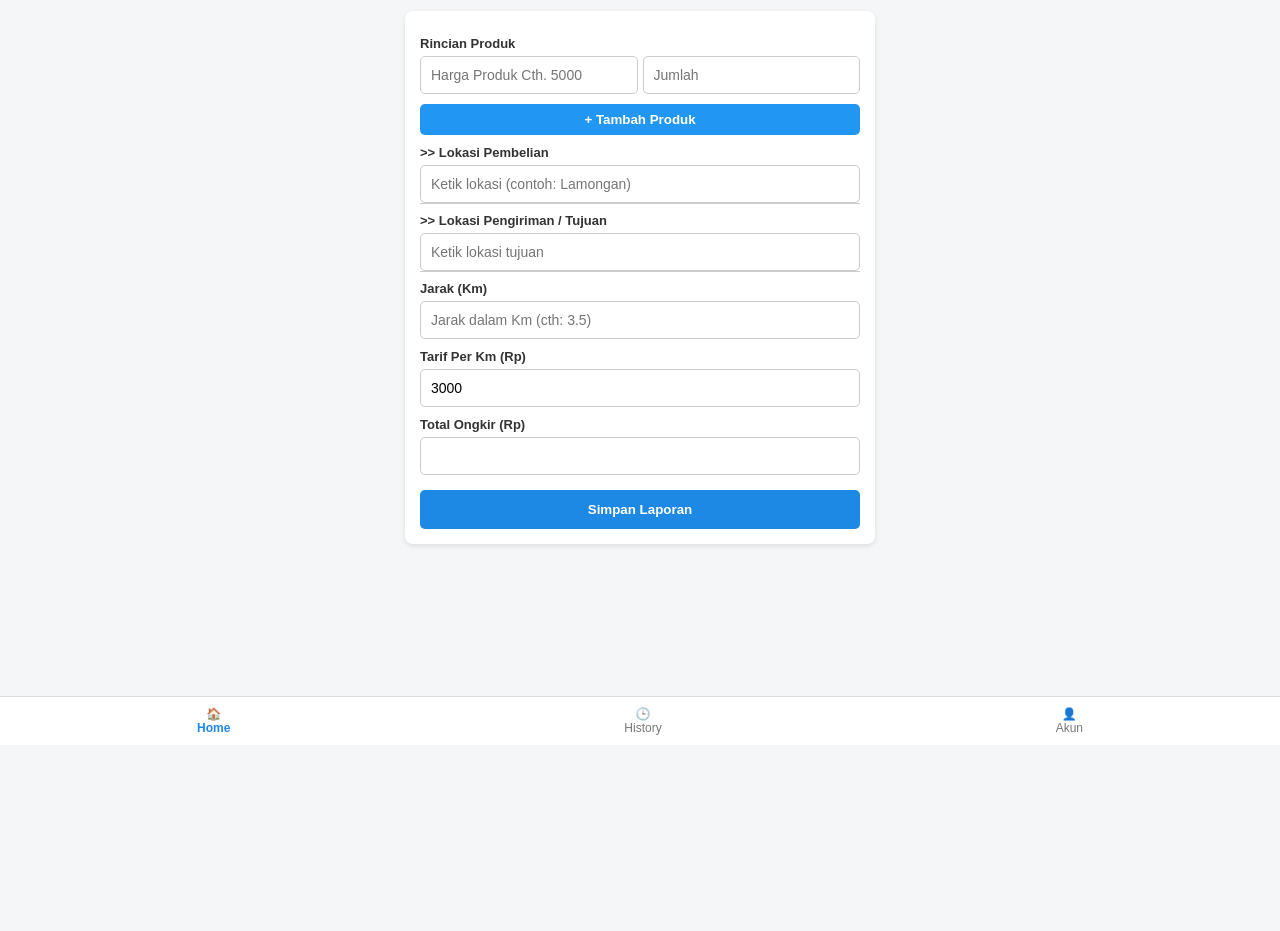
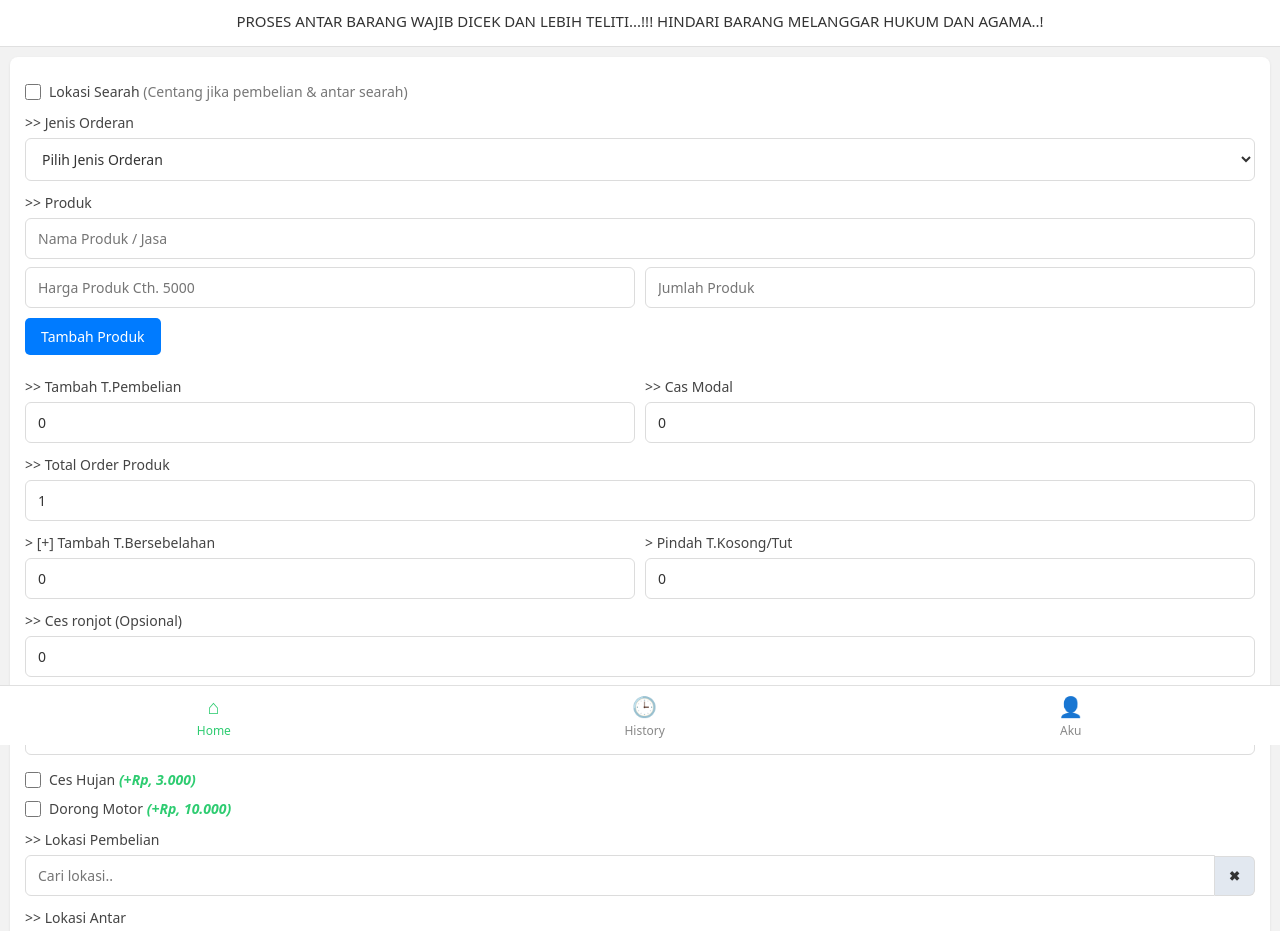
Before and after one commit to bluedelivery/Blue-delivery, a plain HTML site: page index.html in a window 1280 px wide. Shown: the part 55-986 px from the top of the page. Before the commit the page ends 800 px from the top, so only its background shows below. Drawn offline with Linux system fonts and the light colour scheme.

Commit message:
Update index.html

```diff
--- a/index.html
+++ b/index.html
@@ -7,270 +7,416 @@
   <style>
     * {
       box-sizing: border-box;
-      font-family: Arial, sans-serif;
       margin: 0;
       padding: 0;
+      font-family: system-ui, -apple-system, Roboto, Arial, sans-serif;
     }
+
     body {
-      background-color: #f4f6f8;
-      padding-bottom: 70px;
+      background-color: #f2f2f2;
+      padding-bottom: 75px;
     }
+
+    /* Header Navigasi */
     .header {
-      background-color: #1e88e5;
+      background-color: #2ecc71;
       color: white;
-      text-align: center;
-      padding: 15px;
+      padding: 14px 16px;
       font-size: 18px;
       font-weight: bold;
     }
-    .container {
-      padding: 15px;
-      max-width: 500px;
-      margin: auto;
+
+    /* Pengumuman Atas */
+    .announcement {
+      background-color: #ffffff;
+      padding: 14px;
+      text-align: center;
+      font-size: 15px;
+      font-weight: 500;
+      color: #333;
+      line-height: 1.4;
+      border-bottom: 1px solid #e0e0e0;
     }
-    .page {
-      display: none;
-    }
-    .active {
-      display: block;
-    }
-    .card {
-      background: white;
+
+    /* Card Utama Form */
+    .card-container {
+      background-color: #ffffff;
+      margin: 10px;
       padding: 15px;
       border-radius: 8px;
-      box-shadow: 0 2px 5px rgba(0,0,0,0.1);
-      margin-bottom: 15px;
+      box-shadow: 0 1px 3px rgba(0, 0, 0, 0.08);
     }
-    label {
-      font-weight: bold;
-      font-size: 13px;
-      display: block;
-      margin-top: 10px;
-      margin-bottom: 5px;
+
+    /* Label Judul Section */
+    .label {
+      color: #444;
+      font-size: 14px;
+      margin: 12px 0 6px 0;
+      font-weight: normal;
+    }
+
+    /* Input & Select Custom */
+    input[type="text"],
+    input[type="number"],
+    select {
+      width: 100%;
+      padding: 10px 12px;
+      border: 1px solid #dcdcdc;
+      border-radius: 6px;
+      background-color: #ffffff;
+      font-size: 14px;
       color: #333;
+      outline: none;
     }
-    input, select, textarea {
-      width: 100%;
-      padding: 10px;
-      border: 1px solid #ccc;
-      border-radius: 5px;
-      font-size: 14px;
-    }
-    .btn {
-      background-color: #1e88e5;
-      color: white;
-      border: none;
-      padding: 12px;
-      width: 100%;
-      border-radius: 5px;
-      font-weight: bold;
-      cursor: pointer;
-      margin-top: 15px;
-    }
-    .btn-add {
-      background-color: #2196F3;
-      padding: 8px;
-      margin-top: 5px;
-    }
+
+    /* Input Lokasi dengan Tombol Clear (X) */
     .autocomplete-wrapper {
       position: relative;
     }
-    .suggestions {
+
+    .input-group-location {
+      display: flex;
+      align-items: center;
+    }
+
+    .input-group-location input {
+      border-top-right-radius: 0;
+      border-bottom-right-radius: 0;
+    }
+
+    .btn-clear {
+      background-color: #e2e8f0;
+      border: 1px solid #dcdcdc;
+      border-left: none;
+      padding: 10px 14px;
+      border-top-right-radius: 6px;
+      border-bottom-right-radius: 6px;
+      cursor: pointer;
+      font-weight: bold;
+      color: #333;
+    }
+
+    /* Daftar Saran Alamat Autocomplete (Pop-up Dropdown) */
+    .autocomplete-suggestions {
       position: absolute;
       top: 100%;
       left: 0;
       right: 0;
-      background: white;
-      border: 1px solid #ccc;
-      border-top: none;
-      z-index: 1000;
-      max-height: 150px;
+      background-color: #ffffff;
+      border: 1px solid #adadad;
+      border-radius: 0 0 6px 6px;
+      max-height: 200px;
       overflow-y: auto;
-      border-radius: 0 0 5px 5px;
+      z-index: 99;
+      box-shadow: 0 4px 8px rgba(0,0,0,0.15);
+      display: none;
     }
-    .suggestion-item {
-      padding: 8px 10px;
-      font-size: 12px;
+
+    .autocomplete-item {
+      padding: 10px 12px;
+      font-size: 13px;
+      border-bottom: 1px solid #eee;
       cursor: pointer;
-      border-bottom: 1px solid #eee;
+      color: #222;
+      line-height: 1.4;
     }
-    .suggestion-item:hover {
-      background-color: #e3f2fd;
+
+    .autocomplete-item:hover {
+      background-color: #eef2f5;
     }
-    .product-row {
+
+    .autocomplete-item strong {
+      background-color: #fef08a;
+    }
+
+    /* Layout Grid 2 Kolom */
+    .grid-2 {
+      display: grid;
+      grid-template-columns: 1fr 1fr;
+      gap: 10px;
+    }
+
+    /* Tombol Tambah Produk */
+    .btn-blue {
+      background-color: #007bff;
+      color: white;
+      border: none;
+      padding: 9px 16px;
+      border-radius: 5px;
+      font-size: 14px;
+      cursor: pointer;
+      margin-top: 10px;
+      display: inline-block;
+    }
+
+    /* Group Checkbox Opsi */
+    .checkbox-group {
+      margin: 10px 0;
       display: flex;
-      gap: 5px;
-      margin-bottom: 5px;
+      align-items: center;
+      gap: 8px;
+      font-size: 14px;
+      color: #444;
     }
-    .navbar {
+
+    .checkbox-group input[type="checkbox"] {
+      width: 16px;
+      height: 16px;
+    }
+
+    .checkbox-group .highlight {
+      color: #2ecc71;
+      font-style: italic;
+      font-weight: bold;
+    }
+
+    /* Keterangan Customer */
+    .customer-note {
+      color: #007bff;
+      font-size: 14px;
+      font-weight: 500;
+      margin-top: 15px;
+      cursor: pointer;
+      display: flex;
+      align-items: center;
+      gap: 4px;
+    }
+
+    /* Bottom Navbar */
+    .bottom-nav {
       position: fixed;
       bottom: 0;
-      width: 100%;
-      background: white;
+      left: 0;
+      right: 0;
+      height: 60px;
+      background-color: #ffffff;
+      border-top: 1px solid #e0e0e0;
       display: flex;
       justify-content: space-around;
-      padding: 10px 0;
-      border-top: 1px solid #ddd;
+      align-items: center;
+      z-index: 100;
     }
+
     .nav-item {
-      text-align: center;
-      color: #777;
+      display: flex;
+      flex-direction: column;
+      align-items: center;
+      color: #2ecc71;
       font-size: 12px;
       text-decoration: none;
-      cursor: pointer;
     }
-    .nav-item.active-nav {
-      color: #1e88e5;
-      font-weight: bold;
+
+    .nav-item.inactive {
+      color: #888888;
     }
-    .avatar {
-      width: 60px;
-      height: 60px;
-      background: #2196f3;
-      color: white;
-      border-radius: 50%;
-      display: flex;
-      align-items: center;
-      justify-content: center;
-      font-size: 24px;
-      margin: 10px auto;
+
+    .nav-icon {
+      font-size: 20px;
+      margin-bottom: 2px;
     }
   </style>
 </head>
 <body>
 
-  <div class="header">Laporan Blue Delivery</div>
+  <!-- Header Top -->
+  <div class="header">
+    Laporan Blue Delivery
+  </div>
 
-  <div class="container">
-    <!-- HOME PAGE -->
-    <div id="page-home" class="page active">
-      <div class="card">
-        <label>Rincian Produk</label>
-        <div id="product-list">
-          <div class="product-row">
-            <input type="text" placeholder="Harga Produk Cth. 5000" class="prod-price">
-            <input type="number" placeholder="Jumlah" class="prod-qty">
-          </div>
-        </div>
-        <button type="button" class="btn btn-add" onclick="addProductRow()">+ Tambah Produk</button>
+  <!-- Teks Peringatan Atas -->
+  <div class="announcement">
+    PROSES ANTAR BARANG WAJIB DICEK DAN LEBIH TELITI...!!! HINDARI BARANG MELANGGAR HUKUM DAN AGAMA..!
+  </div>
 
-        <!-- Lokasi Pembelian dengan Autocomplete -->
-        <label>>> Lokasi Pembelian</label>
-        <div class="autocomplete-wrapper">
-          <input type="text" id="lokasi-beli" placeholder="Ketik lokasi (contoh: Lamongan)" oninput="searchLocation(this, 'sug-beli')">
-          <div id="sug-beli" class="suggestions"></div>
-        </div>
+  <!-- Form Container / Kartu Isian -->
+  <div class="card-container">
 
-        <!-- Lokasi Pengiriman dengan Autocomplete -->
-        <label>>> Lokasi Pengiriman / Tujuan</label>
-        <div class="autocomplete-wrapper">
-          <input type="text" id="lokasi-tujuan" placeholder="Ketik lokasi tujuan" oninput="searchLocation(this, 'sug-tujuan')">
-          <div id="sug-tujuan" class="suggestions"></div>
-        </div>
+    <!-- Checkbox Lokasi Searah -->
+    <div class="checkbox-group">
+      <input type="checkbox" id="searah">
+      <label for="searah">Lokasi Searah <span style="color: #777;">(Centang jika pembelian & antar searah)</span></label>
+    </div>
 
-        <label>Jarak (Km)</label>
-        <input type="number" id="jarak" placeholder="Jarak dalam Km (cth: 3.5)" oninput="hitungTarif()">
+    <!-- Jenis Orderan -->
+    <div class="label">&gt;&gt; Jenis Orderan</div>
+    <select>
+      <option value="">Pilih Jenis Orderan</option>
+      <option value="makanan">Makanan & Minuman</option>
+      <option value="barang">Barang / Paket</option>
+    </select>
 
-        <label>Tarif Per Km (Rp)</label>
-        <input type="number" id="tarif-per-km" value="3000" oninput="hitungTarif()">
+    <!-- Produk -->
+    <div class="label">&gt;&gt; Produk</div>
+    <input type="text" placeholder="Nama Produk / Jasa" style="margin-bottom: 8px;">
 
-        <label>Total Ongkir (Rp)</label>
-        <input type="number" id="total-ongkir" readonly>
+    <div class="grid-2">
+      <input type="number" placeholder="Harga Produk Cth. 5000">
+      <input type="number" placeholder="Jumlah Produk">
+    </div>
 
-        <button class="btn" onclick="simpanOrder()">Simpan Laporan</button>
+    <button class="btn-blue">Tambah Produk</button>
+
+    <!-- Tambah T.Pembelian & Cas Modal -->
+    <div class="grid-2" style="margin-top: 10px;">
+      <div>
+        <div class="label">&gt;&gt; Tambah T.Pembelian</div>
+        <input type="number" value="0">
+      </div>
+      <div>
+        <div class="label">&gt;&gt; Cas Modal</div>
+        <input type="number" value="0">
       </div>
     </div>
 
-    <!-- HISTORY PAGE -->
-    <div id="page-history" class="page">
-      <div class="card">
-        <h3>Riwayat Laporan</h3>
-        <div id="history-list" style="margin-top: 10px; font-size: 14px;">Belum ada riwayat.</div>
+    <!-- Total Order Produk -->
+    <div class="label">&gt;&gt; Total Order Produk</div>
+    <input type="number" value="1">
+
+    <!-- Tambah T.Bersebelahan & Pindah T.Kosong/Tut -->
+    <div class="grid-2">
+      <div>
+        <div class="label">&gt; [+] Tambah T.Bersebelahan</div>
+        <input type="number" value="0">
+      </div>
+      <div>
+        <div class="label">&gt; Pindah T.Kosong/Tut</div>
+        <input type="number" value="0">
       </div>
     </div>
 
-    <!-- AKUN PAGE -->
-    <div id="page-akun" class="page">
-      <div class="card" style="text-align: center;">
-        <div class="avatar">M</div>
-        <h3>PROFILE PENGGUNA</h3>
-        <p><b>MUSTOFA</b></p>
-        <p style="font-size: 12px; color: #666;">mustofadriverboy@gmail.com</p>
+    <!-- Ces Ronjot -->
+    <div class="label">&gt;&gt; Ces ronjot (Opsional)</div>
+    <input type="number" value="0">
+
+    <!-- Biaya Parkir -->
+    <div class="label">&gt;&gt; Biaya Parkir (Opsional)</div>
+    <input type="number" value="0">
+
+    <!-- Opsi Tambahan -->
+    <div class="checkbox-group" style="margin-top: 15px;">
+      <input type="checkbox" id="hujan">
+      <label for="hujan">Ces Hujan <span class="highlight">(+Rp, 3.000)</span></label>
+    </div>
+
+    <div class="checkbox-group">
+      <input type="checkbox" id="dorong">
+      <label for="dorong">Dorong Motor <span class="highlight">(+Rp, 10.000)</span></label>
+    </div>
+
+    <!-- Lokasi Pembelian dengan Autocomplete -->
+    <div class="label">&gt;&gt; Lokasi Pembelian</div>
+    <div class="autocomplete-wrapper">
+      <div class="input-group-location">
+        <input type="text" id="lokasi-beli" placeholder="Cari lokasi.." oninput="cariLokasi('lokasi-beli', 'suggest-beli')">
+        <button class="btn-clear" onclick="hapusInput('lokasi-beli', 'suggest-beli')">✖</button>
       </div>
-      <div class="card" style="background: #fff8e1; border-left: 4px solid #ffb300;">
-        <h4 style="color: #b78103;">SOP BLUE DELIVERY</h4>
-        <ol style="margin-left: 20px; margin-top: 5px; font-size: 13px;">
-          <li>Wajib beratribut setiap hari</li>
-          <li>Setoran wajib hari Senin</li>
-          <li>Wajib share nota ke admin dan customer</li>
-        </ol>
+      <div id="suggest-beli" class="autocomplete-suggestions"></div>
+    </div>
+
+    <!-- Lokasi Antar dengan Autocomplete -->
+    <div class="label">&gt;&gt; Lokasi Antar</div>
+    <div class="autocomplete-wrapper">
+      <div class="input-group-location">
+        <input type="text" id="lokasi-antar" placeholder="Cari lokasi.." oninput="cariLokasi('lokasi-antar', 'suggest-antar')">
+        <button class="btn-clear" onclick="hapusInput('lokasi-antar', 'suggest-antar')">✖</button>
       </div>
+      <div id="suggest-antar" class="autocomplete-suggestions"></div>
     </div>
+
+    <!-- Keterangan Tambahan -->
+    <div class="customer-note">
+      <span>›</span> Tambahkan Keterangan Customer
+    </div>
+
   </div>
 
-  <!-- NAVBAR BOTTOM -->
-  <div class="navbar">
-    <div class="nav-item active-nav" onclick="switchPage('home', this)">🏠<br>Home</div>
-    <div class="nav-item" onclick="switchPage('history', this)">🕒<br>History</div>
-    <div class="nav-item" onclick="switchPage('akun', this)">👤<br>Akun</div>
+  <!-- Bottom Navigation Bar -->
+  <div class="bottom-nav">
+    <a href="#" class="nav-item">
+      <span class="nav-icon">⌂</span>
+      <span>Home</span>
+    </a>
+    <a href="#" class="nav-item inactive">
+      <span class="nav-icon">🕒</span>
+      <span>History</span>
+    </a>
+    <a href="#" class="nav-item inactive">
+      <span class="nav-icon">👤</span>
+      <span>Aku</span>
+    </a>
   </div>
 
+  <!-- Script Autocomplete Lokasi Gratis (Database Lokal) -->
   <script>
-    function switchPage(pageId, el) {
-      document.querySelectorAll('.page').forEach(p => p.classList.remove('active'));
-      document.querySelectorAll('.nav-item').forEach(n => n.classList.remove('active-nav'));
-      document.getElementById('page-' + pageId).classList.add('active');
-      el.classList.add('active-nav');
-    }
+    // Database daftar nama daerah/desa (Bisa Anda tambah/edit sendiri secara gratis)
+    const databaseLokasi = [
+      "JANGGOL, JATIDROJOK, KEDUNGPRING, KABUPATEN LAMONGAN, JAWA TIMUR",
+      "MIRU, KEMBANGBAHU, KEMBANGBAHU, KABUPATEN LAMONGAN, JAWA TIMUR",
+      "RSMKL, SIDOKUMPUL, LAMONGAN, KABUPATEN LAMONGAN, JAWA TIMUR",
+      "PLAZA LAMONGAN, JETIS, KEC. LAMONGAN, KABUPATEN LAMONGAN, JAWA TIMUR",
+      "STASIUN LAMONGAN, SIDOKUMPUL, KEC. LAMONGAN, KABUPATEN LAMONGAN, JAWA TIMUR",
+      "ALUN-ALUN LAMONGAN, TUMENGGUNGAN, KEC. LAMONGAN, KABUPATEN LAMONGAN, JAWA TIMUR",
+      "RSUD DR. SOEGIRO, KEC. LAMONGAN, KABUPATEN LAMONGAN, JAWA TIMUR",
+      "TIKUNG, KEC. TIKUNG, KABUPATEN LAMONGAN, JAWA TIMUR",
+      "SUKODADI, KEC. SUKODADI, KABUPATEN LAMONGAN, JAWA TIMUR",
+      "BABAT, KEC. BABAT, KABUPATEN LAMONGAN, JAWA TIMUR",
+      "DEKET, KEC. DEKET, KABUPATEN LAMONGAN, JAWA TIMUR",
+      "PACIRAN, KEC. PACIRAN, KABUPATEN LAMONGAN, JAWA TIMUR",
+      "KARANGGENENG, KEC. KARANGGENENG, KABUPATEN LAMONGAN, JAWA TIMUR",
+      "MANTUP, KEC. MANTUP, KABUPATEN LAMONGAN, JAWA TIMUR"
+    ];
 
-    function addProductRow() {
-      const div = document.createElement('div');
-      div.className = 'product-row';
-      div.innerHTML = `<input type="text" placeholder="Harga Produk Cth. 5000" class="prod-price"><input type="number" placeholder="Jumlah" class="prod-qty">`;
-      document.getElementById('product-list').appendChild(div);
-    }
+    function cariLokasi(inputId, suggestId) {
+      const input = document.getElementById(inputId);
+      const suggestBox = document.getElementById(suggestId);
+      const query = input.value.trim().toUpperCase();
 
-    function hitungTarif() {
-      const jarak = parseFloat(document.getElementById('jarak').value) || 0;
-      const tarifPerKm = parseFloat(document.getElementById('tarif-per-km').value) || 0;
-      document.getElementById('total-ongkir').value = Math.round(jarak * tarifPerKm);
-    }
+      suggestBox.innerHTML = "";
 
-    // Fungsi Autocomplete Alamat Gratis (OpenStreetMap API)
-    let timer;
-    function searchLocation(inputEl, suggestionId) {
-      clearTimeout(timer);
-      const query = inputEl.value;
-      const sugBox = document.getElementById(suggestionId);
-
-      if (query.length < 3) {
-        sugBox.innerHTML = '';
+      if (query.length === 0) {
+        suggestBox.style.display = "none";
         return;
       }
 
-      timer = setTimeout(() => {
-        fetch(`https://nominatim.openstreetmap.org/search?format=json&q=${encodeURIComponent(query)}&countrycodes=id&limit=5`)
-          .then(res => res.json())
-          .then(data => {
-            sugBox.innerHTML = '';
-            data.forEach(item => {
-              const div = document.createElement('div');
-              div.className = 'suggestion-item';
-              div.innerText = item.display_name;
-              div.onclick = () => {
-                inputEl.value = item.display_name;
-                sugBox.innerHTML = '';
-              };
-              sugBox.appendChild(div);
-            });
-          })
-          .catch(err => console.log(err));
-      }, 400);
+      // Cari kata kunci di database lokal
+      const hasil = databaseLokasi.filter(lokasi => lokasi.includes(query));
+
+      if (hasil.length > 0) {
+        hasil.forEach(lokasi => {
+          const item = document.createElement("div");
+          item.className = "autocomplete-item";
+
+          // Efek sorot teks kuning pada kata kunci yang diketik
+          const reg = new RegExp(`(${query})`, 'gi');
+          item.innerHTML = `○ ${lokasi.replace(reg, '<strong>$1</strong>')}`;
+
+          item.onclick = function () {
+            input.value = lokasi;
+            suggestBox.style.display = "none";
+          };
+
+          suggestBox.appendChild(item);
+        });
+        suggestBox.style.display = "block";
+      } else {
+        suggestBox.style.display = "none";
+      }
     }
 
-    function simpanOrder() {
-      alert("Laporan berhasil disimpan!");
+    function hapusInput(inputId, suggestId) {
+      document.getElementById(inputId).value = "";
+      document.getElementById(suggestId).style.display = "none";
     }
+
+    // Menutup daftar saat mengklik area lain
+    document.addEventListener("click", function (e) {
+      if (!e.target.closest(".autocomplete-wrapper")) {
+        document.querySelectorAll(".autocomplete-suggestions").forEach(box => {
+          box.style.display = "none";
+        });
+      }
+    });
   </script>
+
 </body>
 </html>
```
